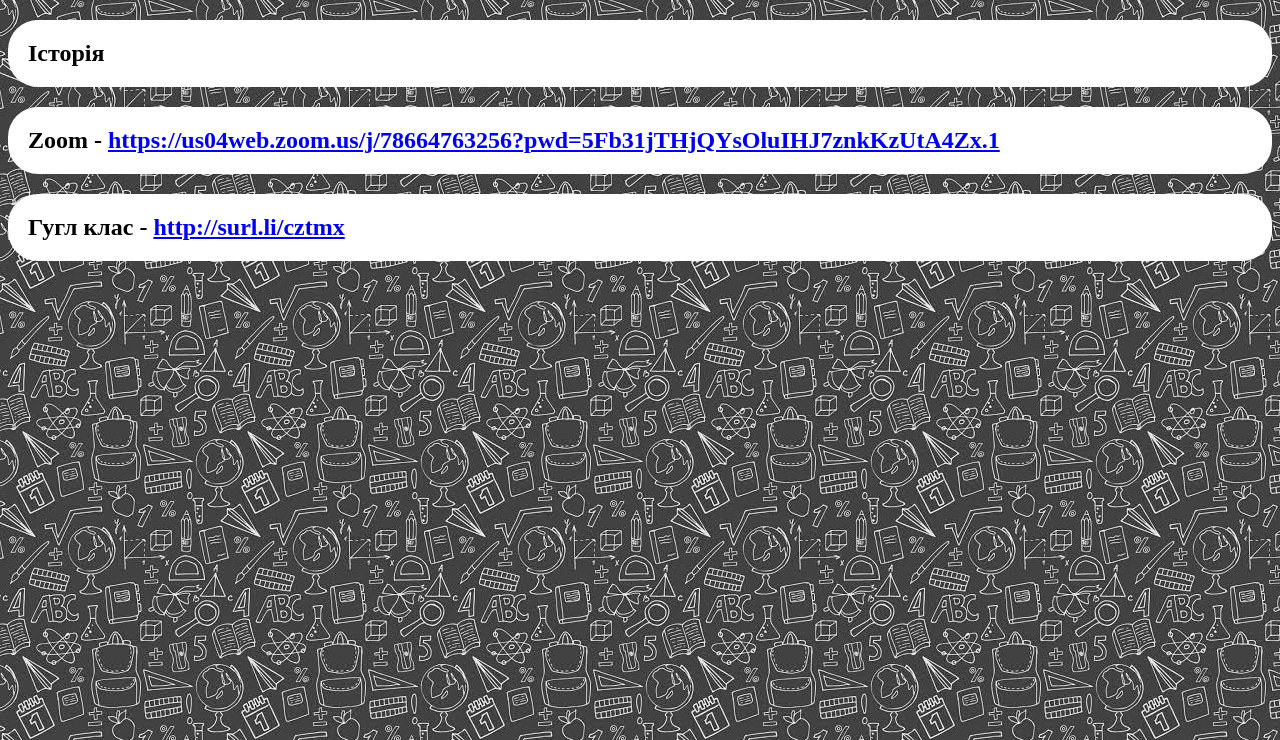
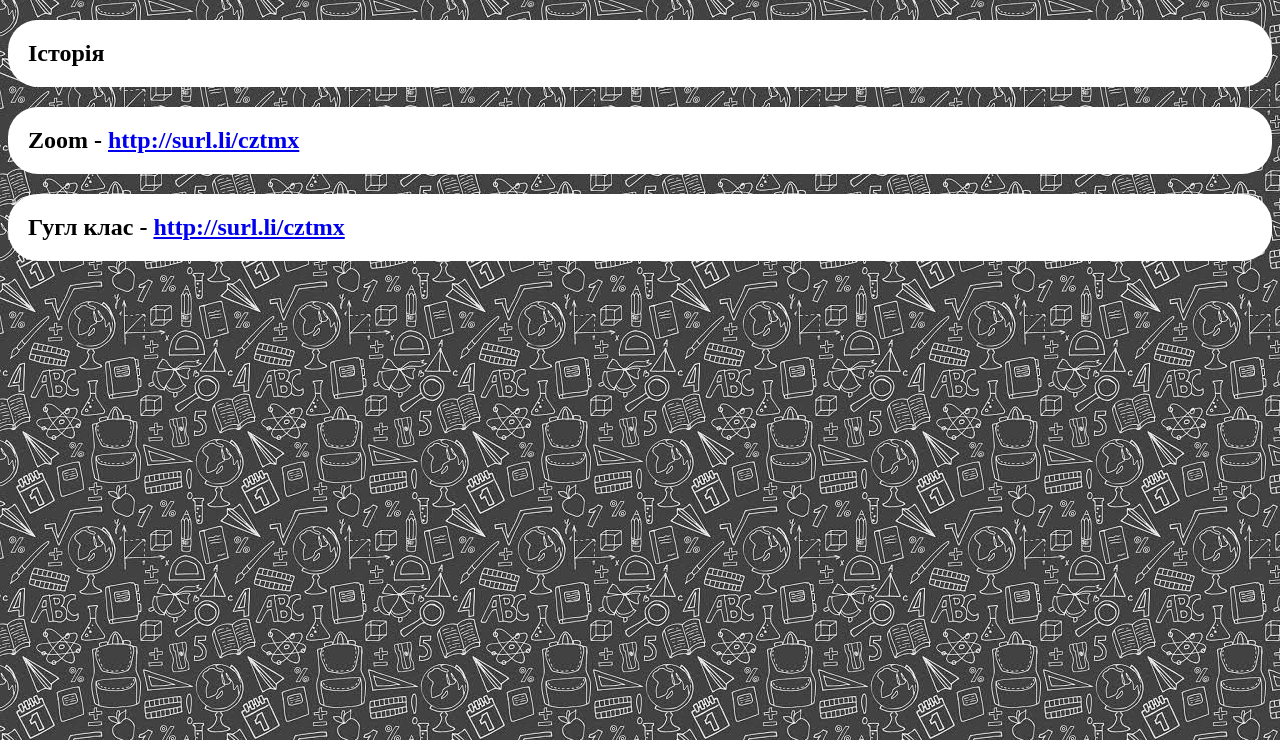
Before and after one commit to Hryhorii-zubov/Schedule, a plain HTML site: page istoria.html in a window 1280 px wide. Shown: the part 60-800 px from the top of the page. Drawn offline with Linux system fonts and the light colour scheme.

Commit message:
Add files via upload

```diff
--- a/istoria.html
+++ b/istoria.html
@@ -23,7 +23,7 @@
     <h1><a href="index.html" style="color: rgb(248, 82, 82); ">Головна</a></h1>
 
     <h2>Історія</h2>
-    <h2>Zoom - <a href="https://us04web.zoom.us/j/78664763256?pwd=5Fb31jTHjQYsOluIHJ7znkKzUtA4Zx.1" target="_blank">https://us04web.zoom.us/j/78664763256?pwd=5Fb31jTHjQYsOluIHJ7znkKzUtA4Zx.1</a></h2>
+    <h2>Zoom - <a href="https://us04web.zoom.us/j/78664763256?pwd=5Fb31jTHjQYsOluIHJ7znkKzUtA4Zx.1" target="_blank">http://surl.li/cztmx</a></h2>
     <h2>Гугл клас - <a href="https://classroom.google.com/c/NjIwMjM1MTE3MjYz?cjc=b66th3w" target="_blank">http://surl.li/cztmx</a></h2>
 </body>
 </html>
```
